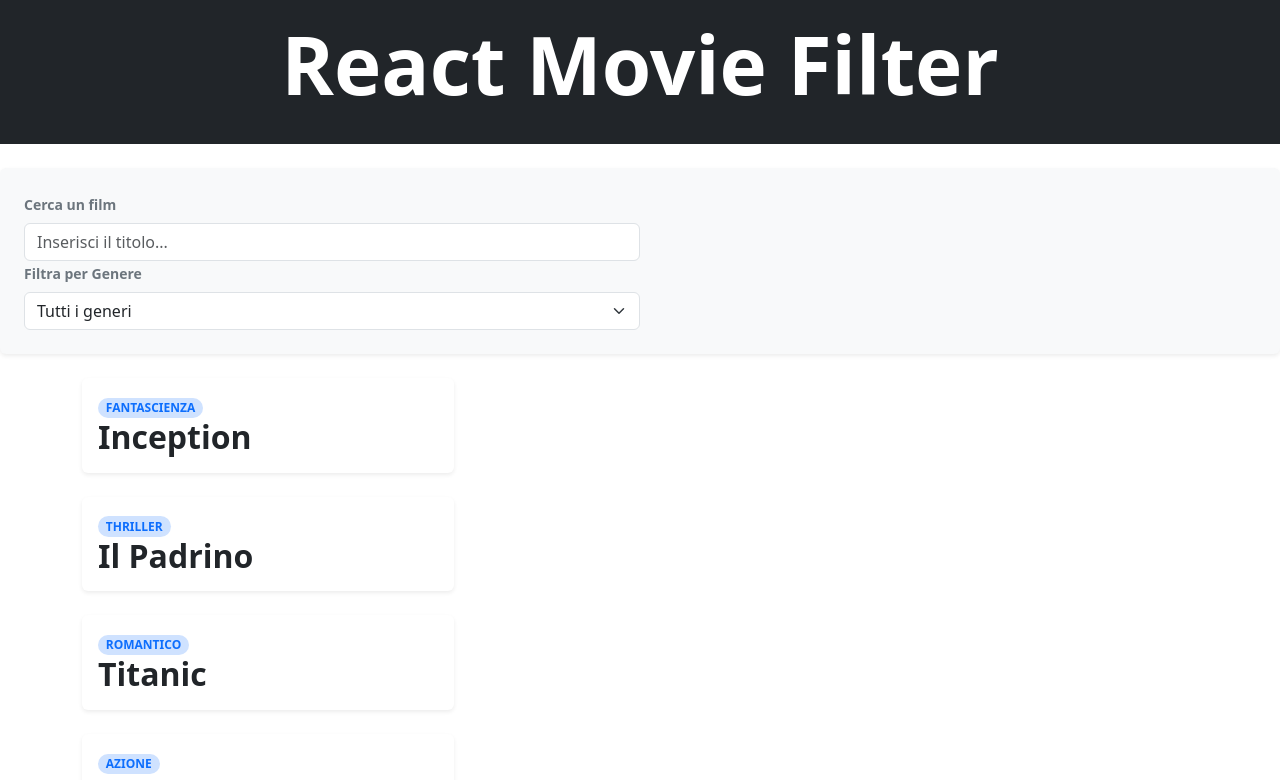
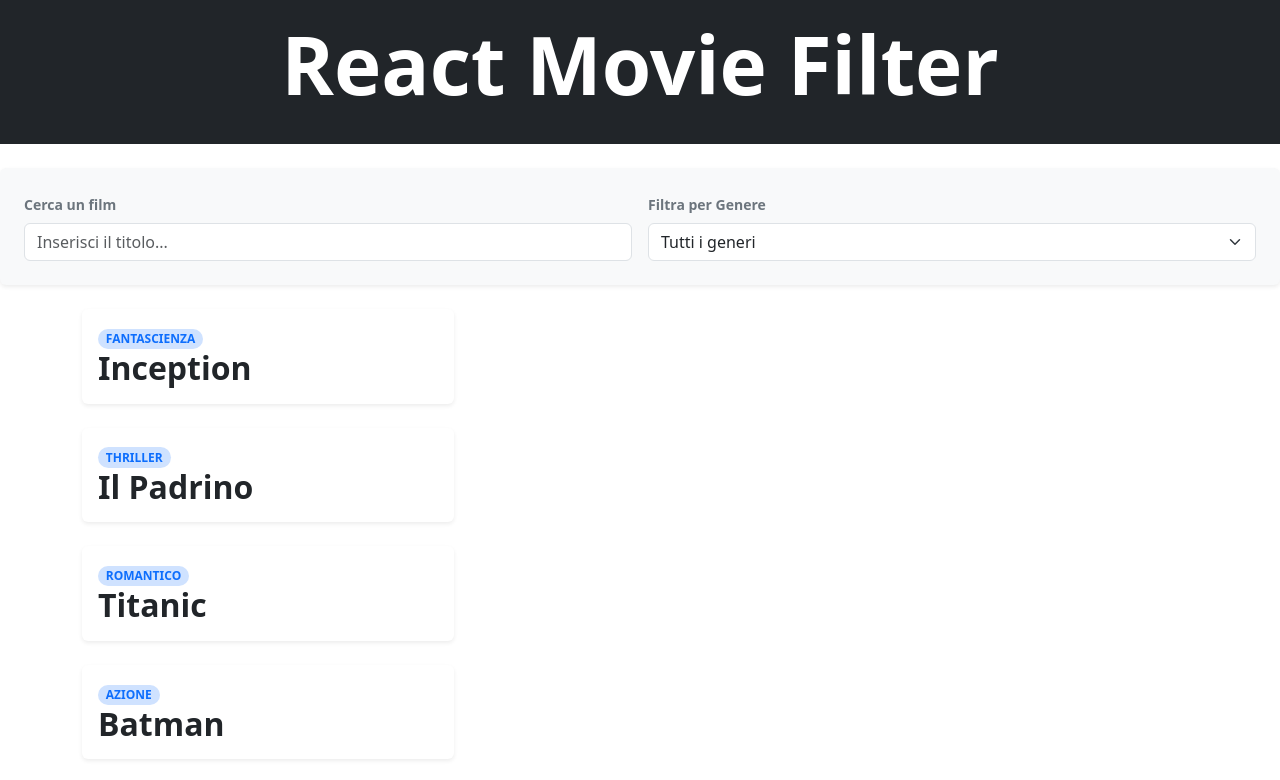
Before and after one commit to francesco-cassese/react-movie-filter, a React (Vite) app: page / in a window 1280 px wide. Shown: the top 780 px of the page. Built offline with nearby package versions, Linux system fonts and the light colour scheme.

Commit message:
refactor: affiancati gli input

```diff
--- a/src/App.jsx
+++ b/src/App.jsx
@@ -34,7 +34,7 @@ function App() {
       <Header />
       <main>
         <form className='p-4 bg-light rounded shadow-sm'>
-          <div>
+          <div className="row g-3">
             <div className="col-md-6">
               <label htmlFor="searchMovie" className="form-label fw-bold text-secondary small">
                 Cerca un film
```
